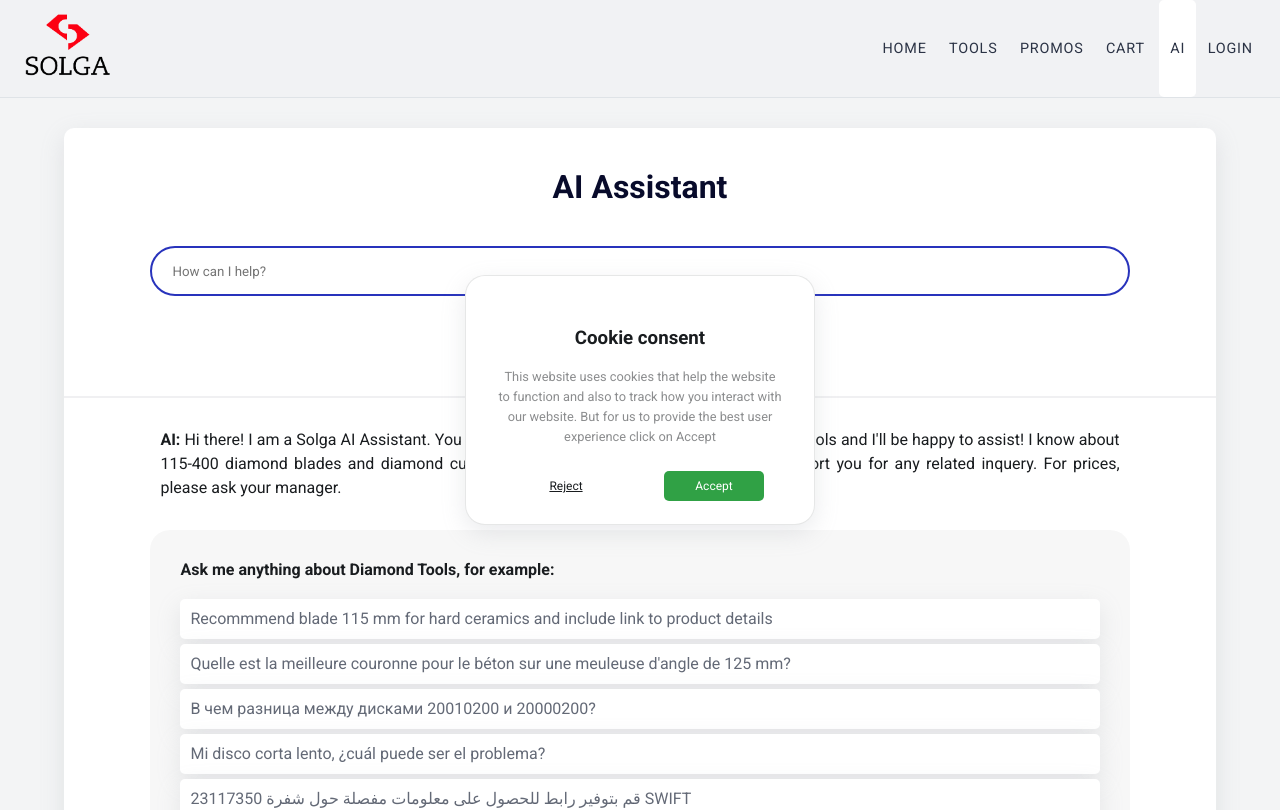
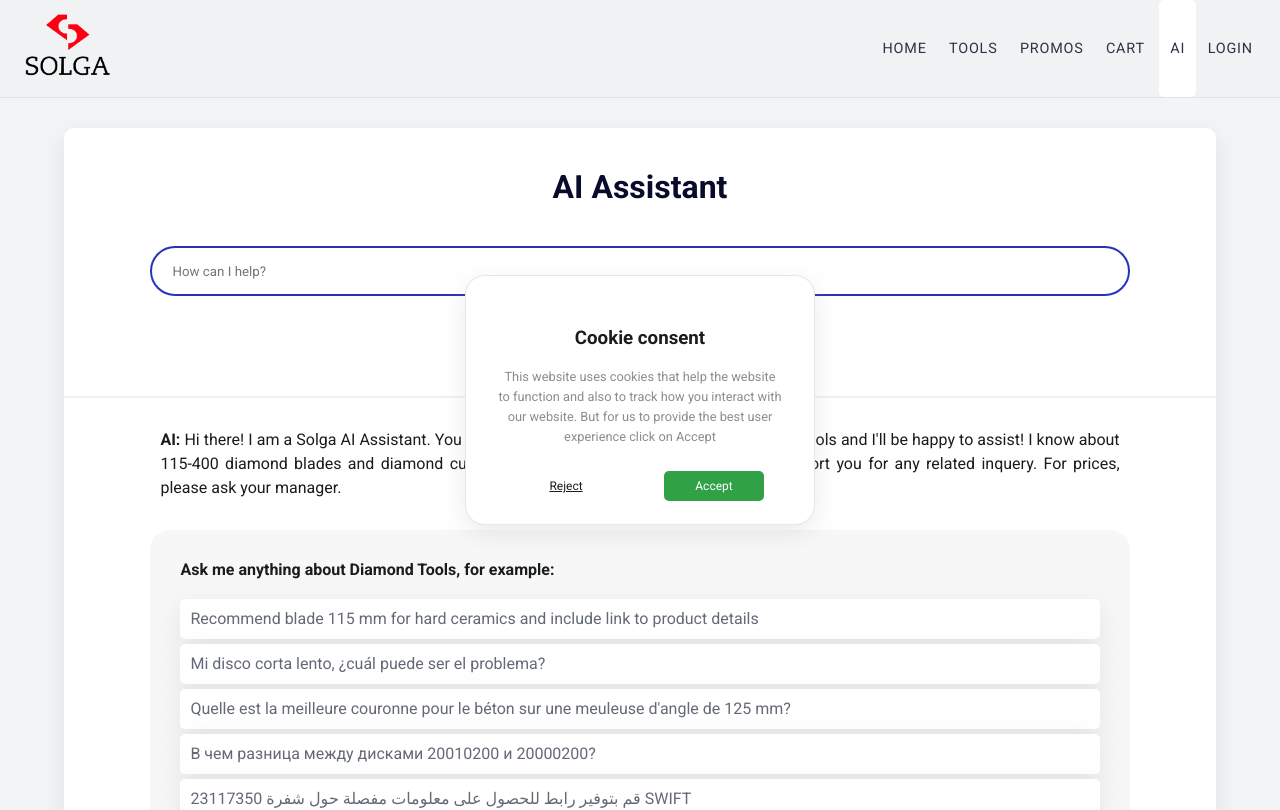
Before and after one commit to dmoiseev22/PartnerHub, a React (Vite) app: page /ai in a window 1280 px wide. Shown: the top 810 px of the page. Built offline with nearby package versions, Linux system fonts and the light colour scheme; no server answers; the database is empty; sample sign-in values are in the browser's storage.

Commit message:
minor fixes in ui of AI assistant

```diff
--- a/src/components/assistant/AI.jsx
+++ b/src/components/assistant/AI.jsx
@@ -19,10 +19,10 @@
       <div className="queryHints-container">
         <h4>Ask me anything about Diamond Tools, for example:</h4>
         <ol>
-          <div onClick={handleClick}><li >Recommmend blade 115 mm for hard ceramics and include link to product details</li></div>
+          <div onClick={handleClick}><li >Recommend blade 115 mm for hard ceramics and include link to product details</li></div>
+          <div onClick={handleClick}><li>Мi disco corta lento, ¿cuál puede ser el problema?</li></div>
           <div onClick={handleClick}><li>Quelle est la meilleure couronne pour le béton sur une meuleuse d'angle de 125 mm?</li></div>
           <div onClick={handleClick}><li>В чем разница между дисками 20010200 и 20000200?</li></div>
-          <div onClick={handleClick}><li>Мi disco corta lento, ¿cuál puede ser el problema?</li></div>
           <div onClick={handleClick}><li>قم بتوفير رابط للحصول على معلومات مفصلة حول شفرة 23117350 SWIFT</li></div>
         </ol>
       </div>
```
